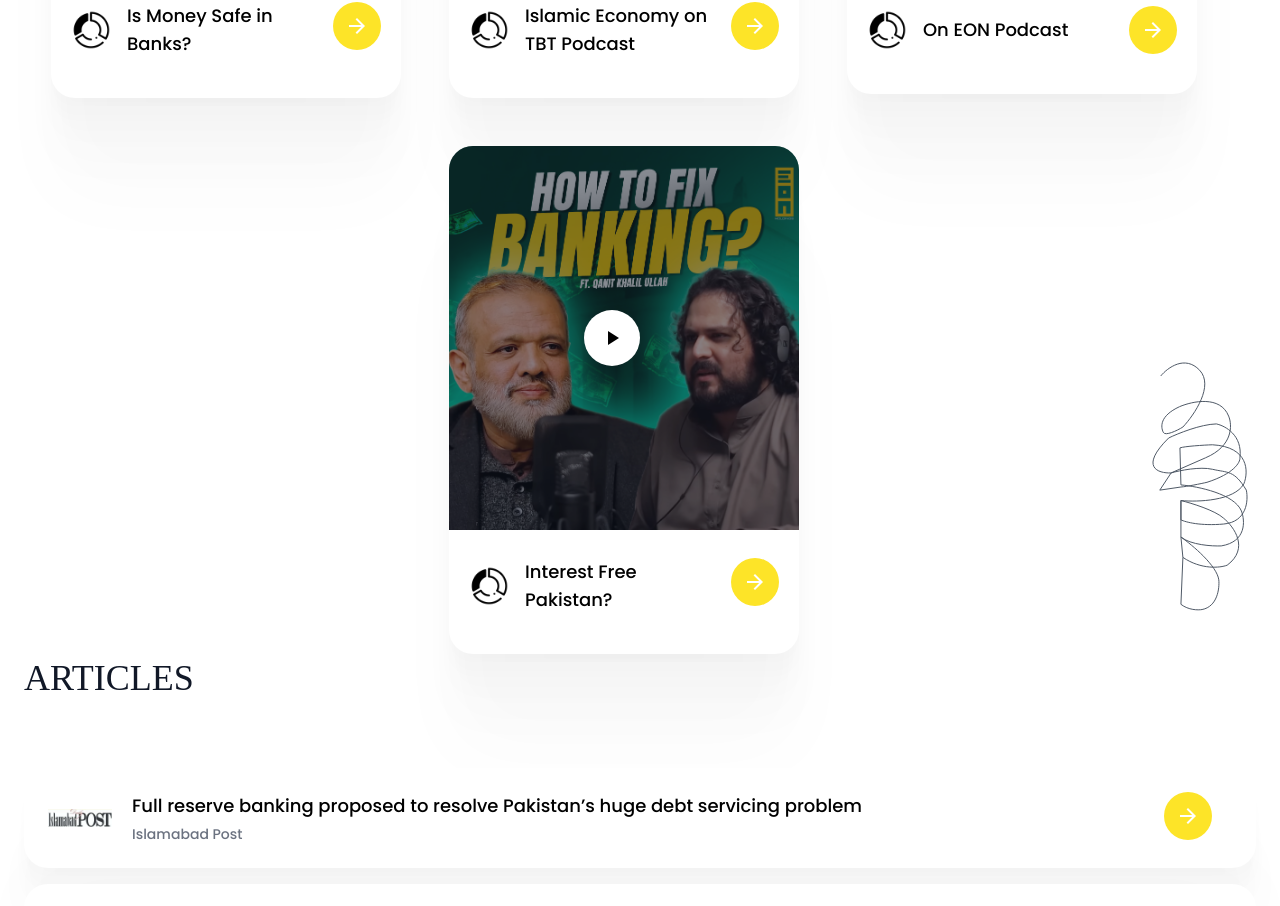
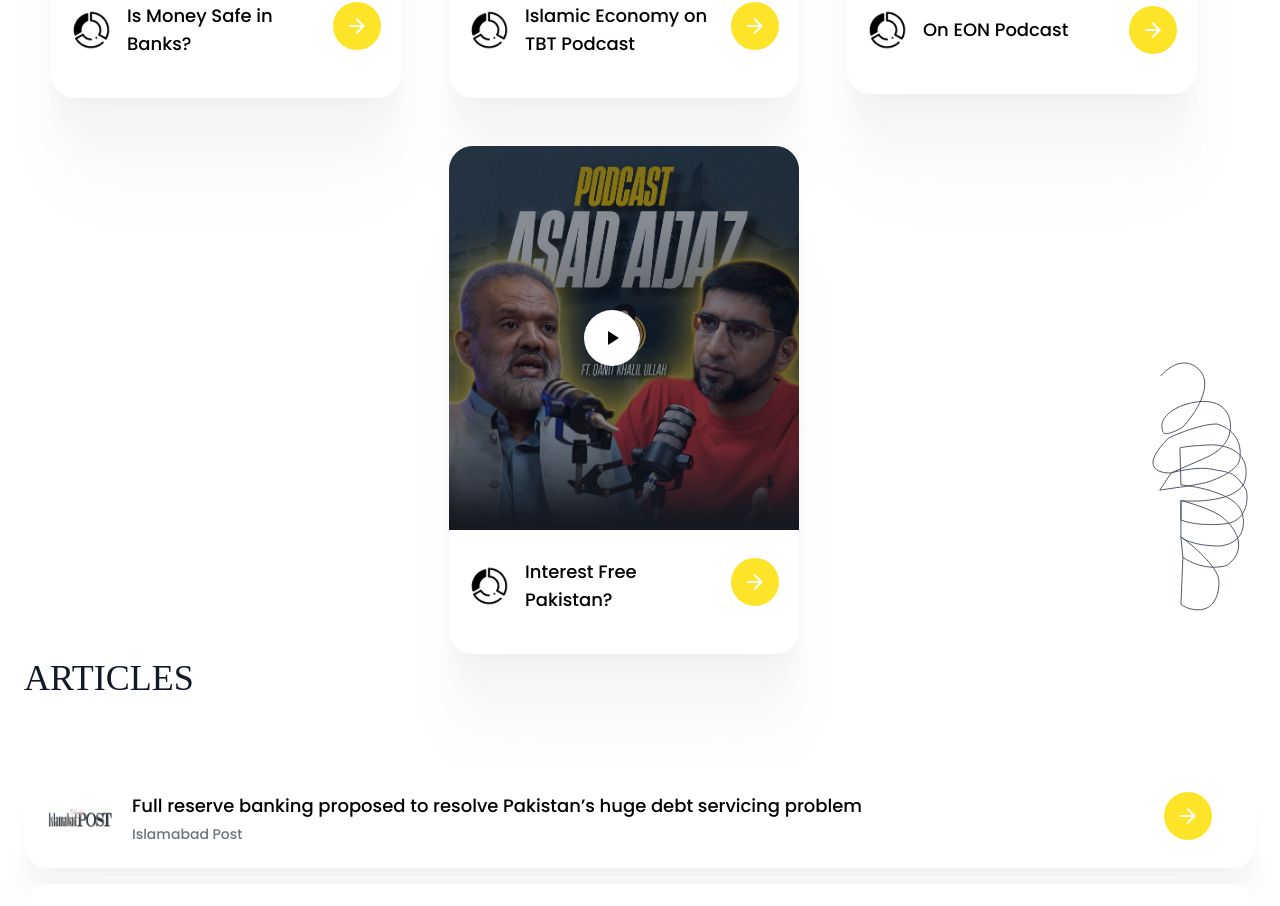
Before and after one commit to ammarrqureshi/prize-zakat-website, a Next.js app: page /resources in a window 1280 px wide. Shown: the part 832-1738 px from the top of the page. Built offline with nearby package versions, Linux system fonts and the light colour scheme; a web font is replaced by a local one.

Commit message:
resource iamge addedc

```diff
--- a/components/data.ts
+++ b/components/data.ts
@@ -493,7 +493,7 @@ export const resources = [
   },
   {
     title: 'Interest Free Pakistan?',
-    thumbnail: '/images/resource-thumbnail-3.jpg',
+    thumbnail: '/images/resource-thumbnail-4.jpg',
     icon: '/images/resource-2.png',
     link: 'https://www.youtube.com/watch?v=7st0IWVoFv0',
   },
```
Also changed, not shown: public/images/resource-thumbnail-4.jpg (added).
